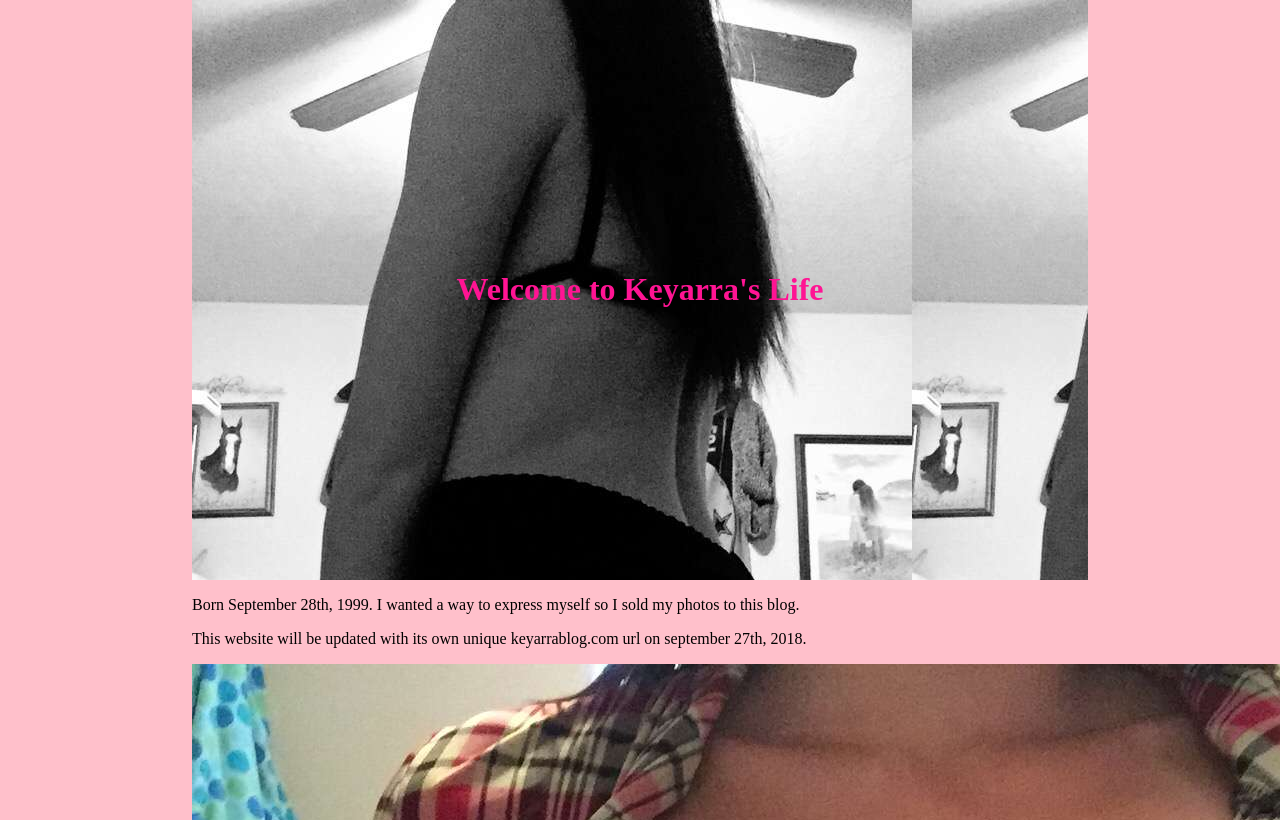
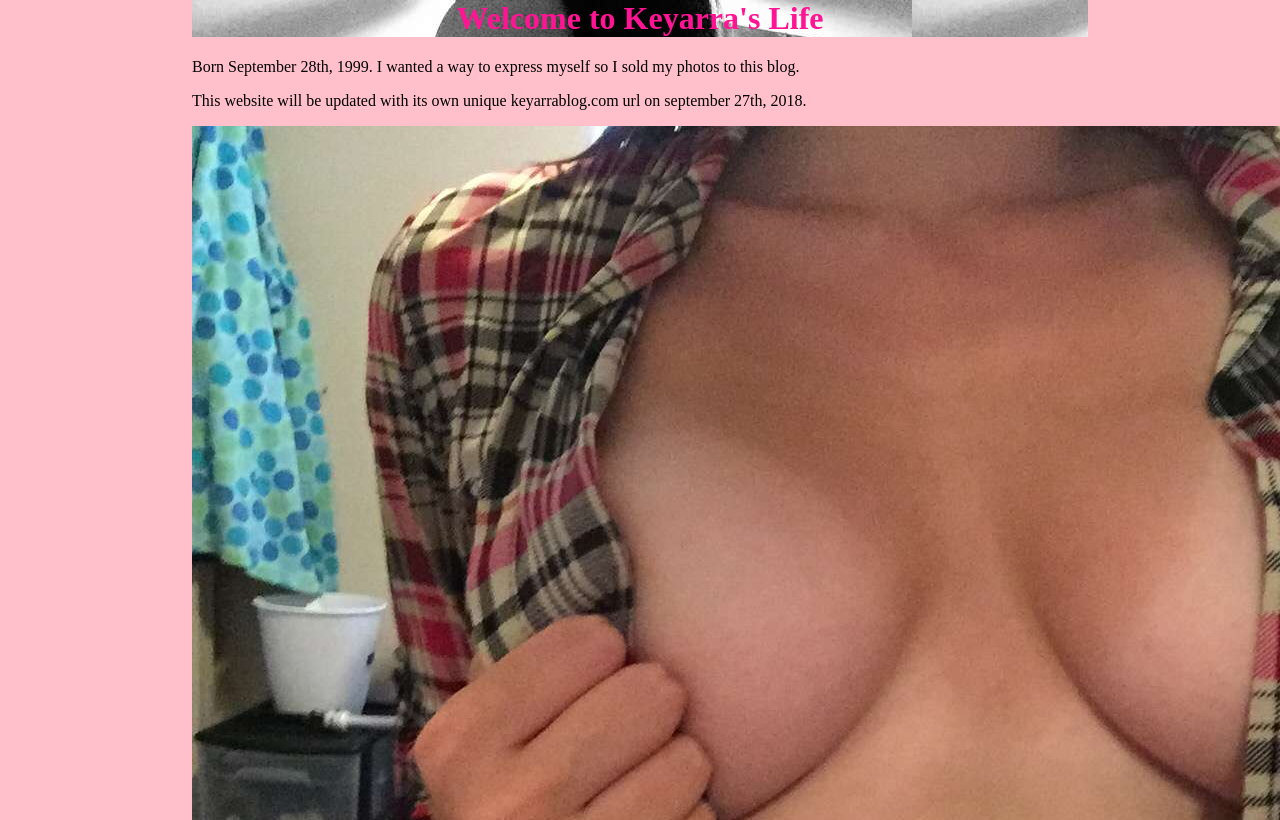
Before and after one commit to davidfitz314/dcfportfolio, a PHP site: page /keyarraP.php in a window 1280 px wide; the page is wider, and only the part inside the window is pictured. Shown: the top 820 px of that part. Run offline with PHP 8.4, Linux system fonts and the light colour scheme.

Commit message:
testing image

```diff
--- a/styles.css
+++ b/styles.css
@@ -1,5 +1,4 @@
 header{
-    padding: 250px 250px 250px 250px;
     text-align: center;
     background-image: url("LegalOwnership/Snapchat-2087248607.jpg");
     background-repeat: repeat-x;
```
